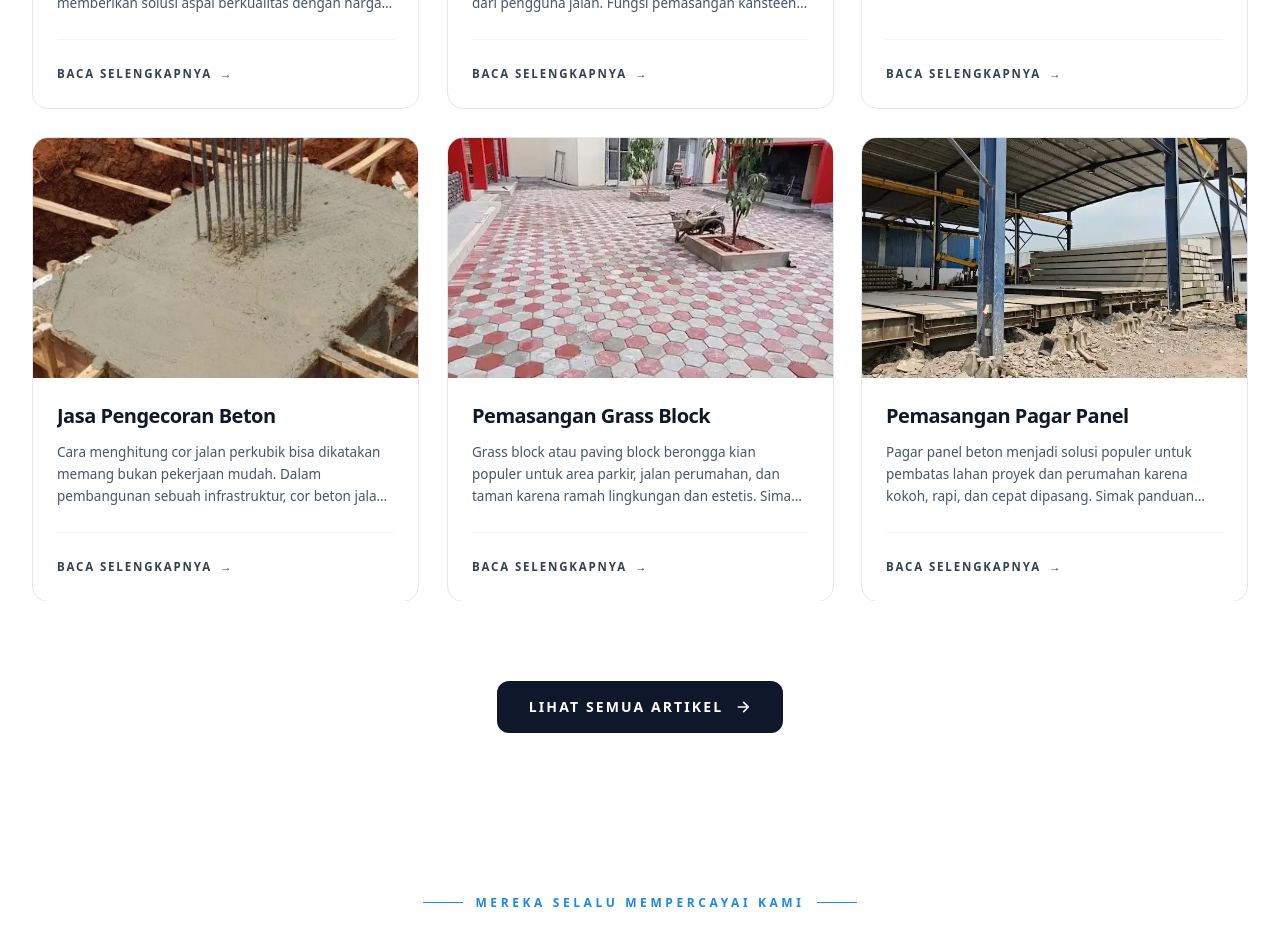
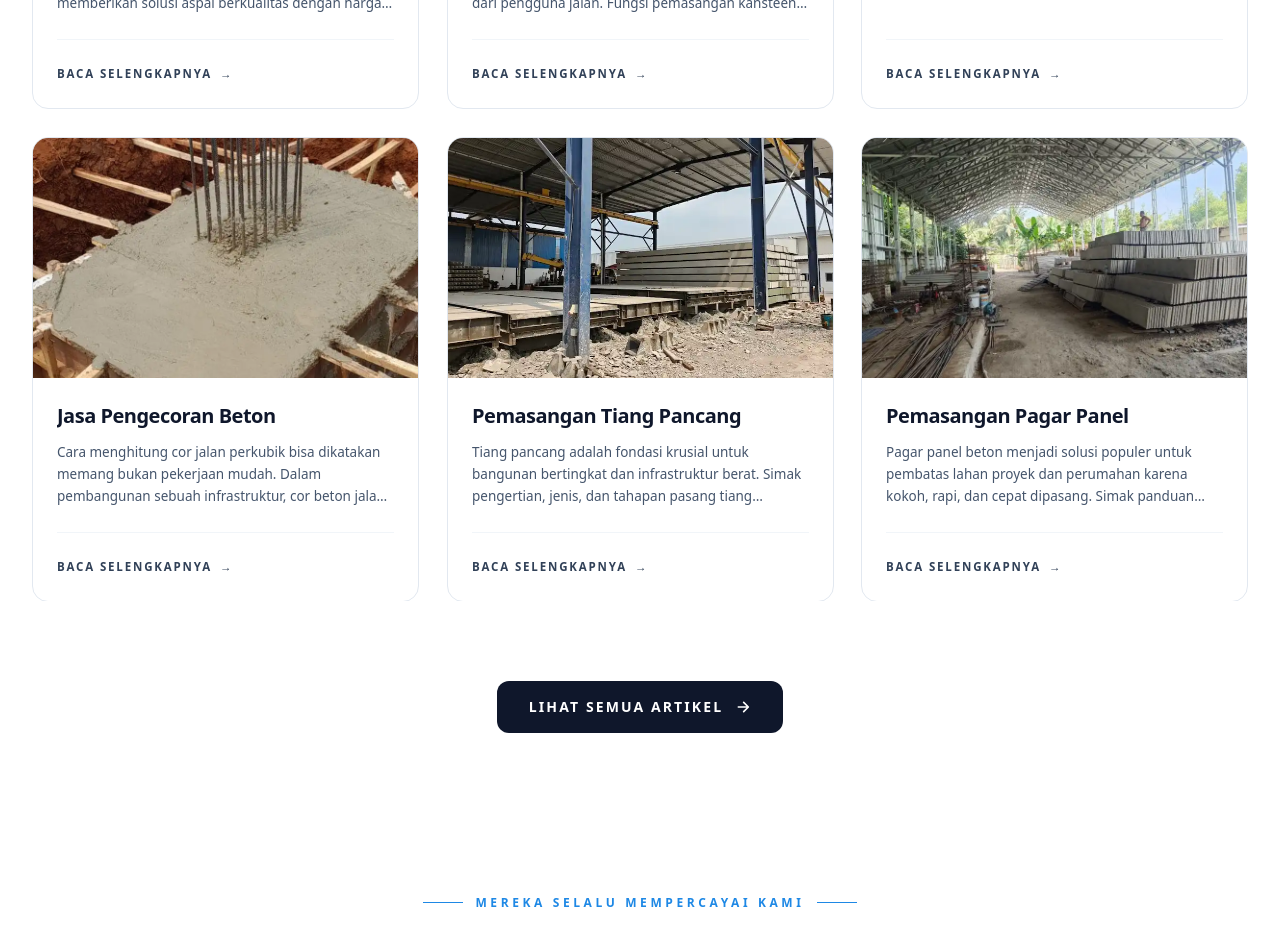
Before and after one commit to kresekhitam28/tri-abadi, a Next.js app: page / in a window 1280 px wide. Shown: the part 3520-4454 px from the top of the page. Built offline with nearby package versions, Linux system fonts and the light colour scheme.

Commit message:
Update website PT KHB

```diff
--- a/src/components/BlogPreview.jsx
+++ b/src/components/BlogPreview.jsx
@@ -42,7 +42,7 @@ const HOMEPAGE_SLUGS = [
   "pemasangan-kansteen",  // Kartu 2 (Tengah) - Ganti dengan slug kanstin Anda
   "pemasangan-paving-block",
   "jasa-pengecoran-beton",
-  "pemasangan-grass-block",
+  "pemasangan-tiang-pancang",
   "pemasangan-pagar-panel",  // Kartu 3 (Kanan) - Ganti dengan slug cor beton Anda
 ];
 
--- a/src/data/articles.js
+++ b/src/data/articles.js
@@ -620,7 +620,7 @@ export const articles = [
   },
   {
     slug: "biaya-aspal-per-meter",
-    src: "/proyek/proyek-10.webp",
+    src: "/proyek/proyek-22.webp",
     category: { id: "Pengaspalan", en: "Asphalt Paving" },
     title: { id: "Biaya Aspal Per Meter", en: "Asphalt Cost Per Meter" },
     date: { id: "28 September 2026", en: "September 28, 2026" },
@@ -830,7 +830,7 @@ export const articles = [
   },
   {
     slug: "pemasangan-pagar-panel",
-    src: "/proyek/proyek-80.webp",
+    src: "/proyek/proyek-83.webp",
     category: { id: "Pagar Panel", en: "Panel Fence" },
     title: { id: "Pemasangan Pagar Panel", en: "Panel Fence Installation Guide" },
     date: { id: "18 Oktober 2026", en: "October 18, 2026" },
@@ -957,7 +957,7 @@ export const articles = [
   },
   {
     slug: "pemasangan-tiang-pancang",
-    src: "/proyek/proyek-74.webp",
+    src: "/proyek/proyek-80.webp",
     category: { id: "Tiang Pancang", en: "Pile Driving" },
     title: { id: "Pemasangan Tiang Pancang", en: "Pile Driving Installation Guide" },
     date: { id: "20 Oktober 2026", en: "October 20, 2026" },
```
